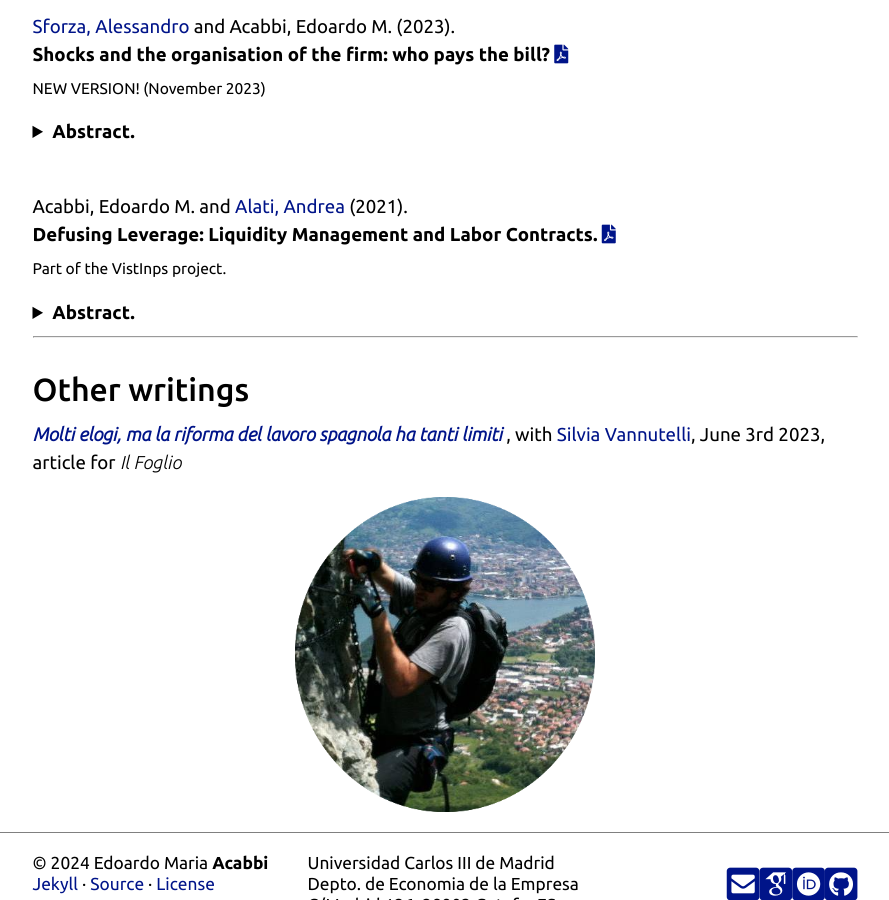
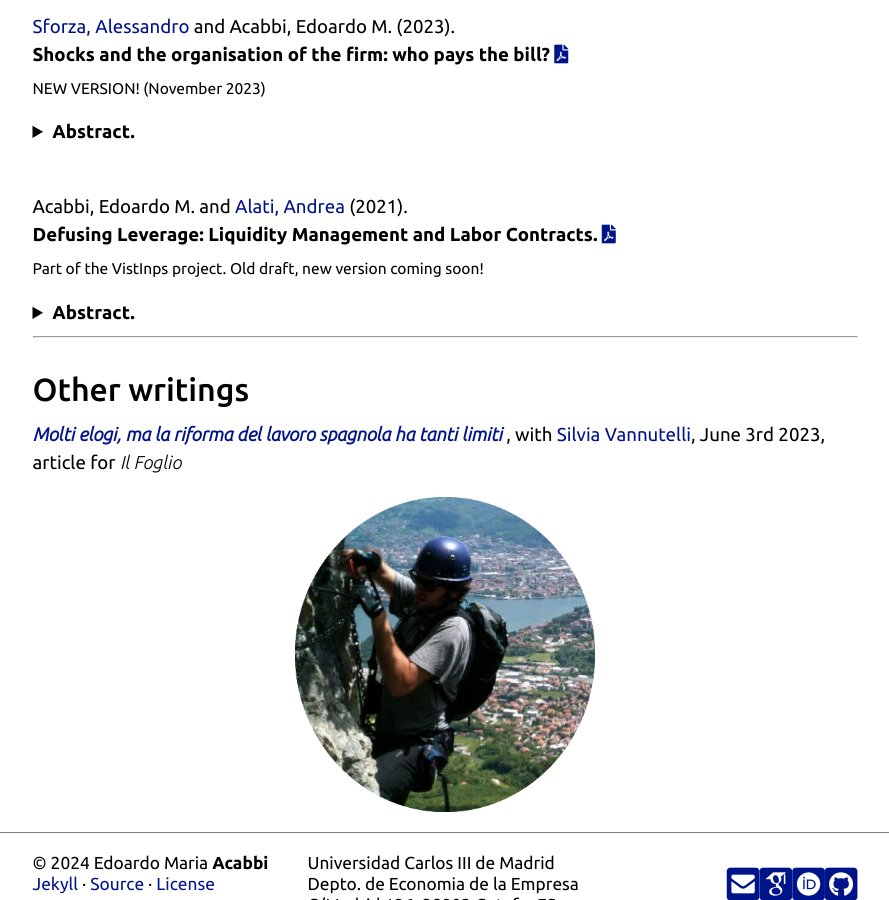
Before and after one commit to eacabbi/eacabbi.github.io, a Jekyll site: the page built from index.md, in a window 1280 px wide and 900 px high, scrolled down 1919 px. Shown: the whole window, without its empty margins (195-1084 px from the left). Built offline with Jekyll 4.4.1, drawn with Linux system fonts in a browser that asks for light colours; some web fonts are replaced.

Commit message:
change to draft update defusing

```diff
--- a/index.md
+++ b/index.md
@@ -77,7 +77,7 @@ We study the nexus between the organization of firm’s labor and firm credit. W
 <br>
 Acabbi, Edoardo M. and <a href="https://andrealati.github.io"> Alati, Andrea </a> (2021).
 **Defusing Leverage: Liquidity Management and Labor Contracts.** <a href="https://papers.ssrn.com/sol3/papers.cfm?abstract_id=3768825" class="{{ site.pdf_icon }}" title="{{ site.pdf_title }}" id="icon"></a>
-<br><sub>Part of the VistInps project.</sub>
+<br><sub>Part of the VistInps project. Old draft, new version coming soon! </sub>
 
 <details>
 <summary><b> Abstract. </b></summary>
```
